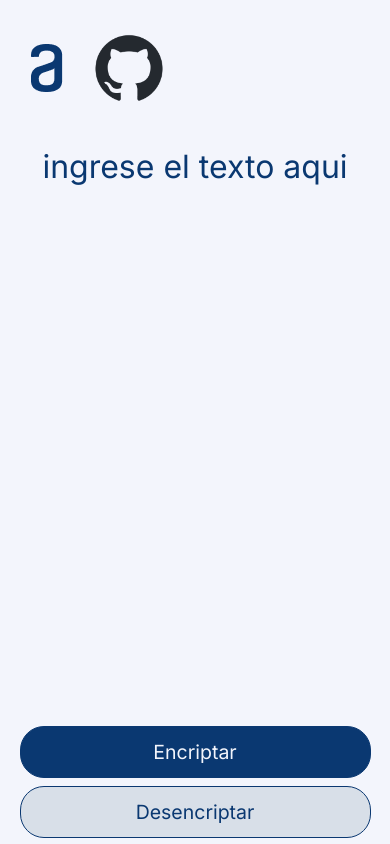
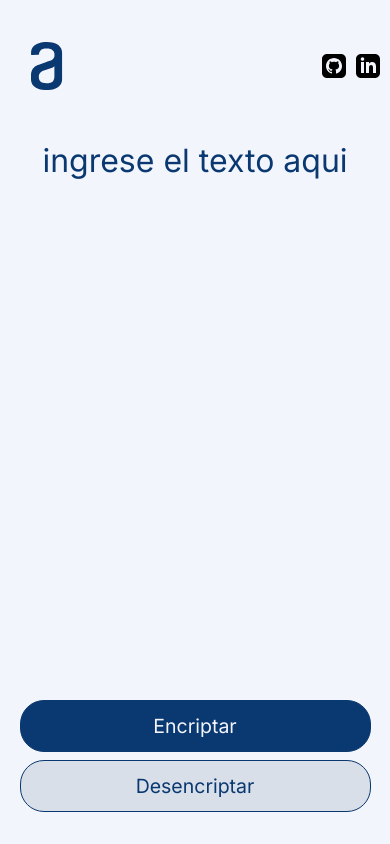
Before and after one commit to VizcainoRAW/alura_challenge-encriptador, a plain HTML site: page index.html in a window 390 px wide. Shown: the top 844 px of the page. Drawn offline with Linux system fonts and the light colour scheme.

Commit message:
puludo le apartado visual y greagada el area de contactos

```diff
--- a/index.html
+++ b/index.html
@@ -12,8 +12,11 @@
     </head>
     <body>
         <header>
-            <img class="logo_alura" src="source/imagen/logo_alura_a.png" alt="logo de alura">
-            <img class="logo_github" src="source/imagen/logo_github_negro.png" alt="logo de GitHub">
+            <a class="logo_alura" href="https://www.aluracursos.com/"><img src="source/imagen/logo_alura_a.svg" alt="logo alura"></a>
+            <div class="contactos">
+                <a class="contacto" id="github" href="https://github.com/VizcainoRAW"><img src="source/imagen/logo_github_gato.svg" alt="logo github"></a>
+                <a class="contacto" id="linkedin" href="https://www.linkedin.com/in/ivan-vizcaino-b5b617205/"><img src="source/imagen/logo_linkedin_in.svg" alt="logo linkedin"></a>
+            </div>
         </header>
         <main>
             <section class="input">
--- a/source/css/style.css
+++ b/source/css/style.css
@@ -1,7 +1,3 @@
-body{
-    width: 100vw;
-    height: 100vh;
-}
 *{
     background: #F3F5FC;
     color: #0A3871;
@@ -14,17 +10,17 @@ body{
 }
 header{
     width: 100%;
-    height: 16%;
+    height: 16vh;
     display: flex;
     align-items: center;
-    justify-content: left;
+    justify-content: space-between;
 
 }
 main{
     display: flex;
     justify-content: space-evenly;
     width: 100%;
-    height: 84%;
+    height: 84vh;
 }
 
 section{
@@ -45,7 +41,12 @@ div{
 button{
     font-size: 2vw;
 }
-
+.logo_alura{
+    margin-left: 8%;
+}
+.contactos{
+    width: 20%;
+}
 .area_texto{
     background: none;
     border-radius: 10%;
@@ -62,15 +63,6 @@ button{
     text-align: center;
     resize: none;
 }
-
-.logo_alura{
-    margin-left: 8%;
-}
-.logo_github{
-    margin-left: 8%;
-    width: 70px;
-}
-
 ::placeholder{
     color: #0A3871;
     text-align: center;
@@ -138,25 +130,26 @@ button{
       height: 50%;
     }
     button {
-        margin-top: 1vh;
         font-size: 5vw;
+    }
+    .area_texto{
+        border-radius: 0;
+        height: 75%;
+    }
+    .botones {
+        flex-direction: column;
+        justify-content: center;
+        gap: 1vh;
+        height: 25%;
+
     }
     .boton_encriptar, .boton_desencriptar, .boton_copiar{
         width: 90%;
     }
-    .area_texto{
-        border-radius: 0;
-    }
     .mensaje{
         width: 90%;
         margin: 0 0 0 0;
-        height: 40%;
     }
-
-    .botones {
-        flex-direction: column;
-    }
-
     .area_texto#output{
         background-image: url(../imagen/mensaje_alura_placeholder.png);
     }
```
Also changed, not shown: source/imagen/logo_alura_a.png (deleted), source/imagen/logo_alura_a.svg (added), source/imagen/logo_github_gato.svg (added), source/imagen/logo_github_negro.png (deleted), source/imagen/logo_github_white.png (deleted), source/imagen/logo_linkedin_in.svg (added).
